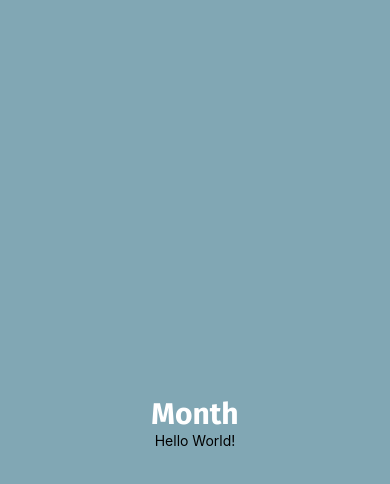
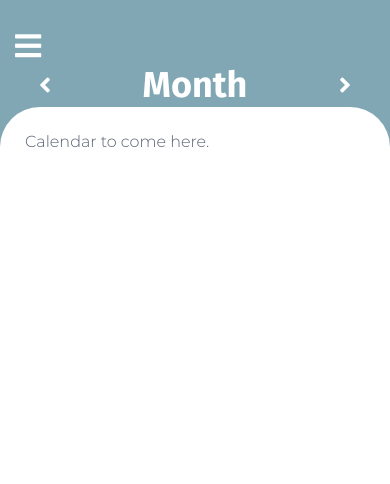
Before and after one commit to marievts/event-tracker, a React Native app: screen / in a window 390 px wide. Shown: the top 484 px of the page. Built offline with nearby package versions, Linux system fonts and the light colour scheme.

Commit message:
Index structure done
* Set up Font Awesome
* New file to handle Text generation with the right style
* Basic structure of index screen done

```diff
--- a/App.tsx
+++ b/App.tsx
@@ -1,40 +1,75 @@
-import React from 'react';
-import { StyleSheet, Text, View } from 'react-native';
-import { AppLoading } from 'expo';
-import { useFonts } from 'expo-font';
+import React from 'react'
+import { StyleSheet, View } from 'react-native'
+import { AppLoading } from 'expo'
+import { useFonts } from 'expo-font'
+import { FontAwesome5 } from '@expo/vector-icons'
+import { TitleText, ParagraphText } from './AppText'
 
 export default function App() {
   let [fontsLoaded] = useFonts({
-    'FiraSans_400Regular': require('./assets/fonts/FiraSans-Regular.ttf'),
-    'FiraSans_700Bold': require('./assets/fonts/FiraSans-Bold.ttf'),
-    'Montserrat_300Light': require('./assets/fonts/Montserrat-Light.ttf'),
-    'Montserrat_400Regular': require('./assets/fonts/Montserrat-Regular.ttf'),
-    'Montserrat_500Medium': require('./assets/fonts/Montserrat-Medium.ttf'),
-  });
+    'HeadFont_400Regular': require('./assets/fonts/FiraSans-Regular.ttf'),
+    'HeadFont_700Bold': require('./assets/fonts/FiraSans-Bold.ttf'),
+    'BodyFont_300Light': require('./assets/fonts/Montserrat-Light.ttf'),
+    'BodyFont_400Regular': require('./assets/fonts/Montserrat-Regular.ttf'),
+    'BodyFont_500Medium': require('./assets/fonts/Montserrat-Medium.ttf'),
+  })
 
   if (!fontsLoaded) {
-    return <AppLoading />;
+    return <AppLoading />
   } else {
     return (
       <View style={styles.container}>
-        <Text style={styles.title}>Month</Text>
-        <Text>Hello World!</Text>
+        <View style={styles.menuHeader}>
+          <FontAwesome5 name="bars" size={30} color="#FFF" />
+        </View>
+        <View style={styles.calendarHeader}>
+          <FontAwesome5 name="angle-left" size={24} color="#FFF" />
+          <TitleText text="Month"></TitleText>
+          <FontAwesome5 name="angle-right" size={24} color="#FFF" />
+        </View>
+        <View style={styles.body}>
+          <ParagraphText text="Calendar to come here."></ParagraphText>
+        </View>
       </View>
-    );
+    )
   }
 }
 
+//Styles
 const styles = StyleSheet.create({
   container: {
     flex: 1,
+    flexDirection: 'column',
     backgroundColor: '#81A7B4',
     color: '#57606F',
     alignItems: 'center',
     justifyContent: 'center',
+    paddingTop: 30,
   },
-  title: {
+  body: {
+    flex: 1,
+    width: '100%',
+    padding: 25,
+    backgroundColor: '#FFF',
+    borderTopStartRadius: 40,
+    borderTopEndRadius: 40,
+  },
+  calendarHeader: {
+    flexDirection: 'row',
+    width: '80%',
+    alignItems: 'center',
+    justifyContent: 'space-between',
+  },
+  menuHeader: {
+    flexDirection: 'row',
+    width: '100%',
+    alignItems: 'center',
+    justifyContent: 'flex-start',
+    paddingHorizontal: 15
+  },
+  icon: {
+    fontSize: 30,
     color: '#FFF',
-    fontFamily: 'FiraSans_700Bold',
-    fontSize: 30,
+    alignContent: 'flex-start',
   },
-});
+})
--- /dev/null
+++ b/AppText.tsx
@@ -0,0 +1,44 @@
+import React from 'react'
+import { StyleSheet, Text } from 'react-native'
+
+class TitleText extends React.Component<{
+    text: string;
+  }> {
+
+  render() {
+    return (
+      <Text style={styles.title}>
+        {this.props.text}
+      </Text>
+    )
+  }
+}
+
+class ParagraphText extends React.Component<{
+    text: string;
+  }> {
+
+  render() {
+    return (
+      <Text style={styles.paragraph}>
+        {this.props.text}
+      </Text>
+    )
+  }
+}
+
+//Styles
+const styles = StyleSheet.create({
+  title: {
+    color: '#FFF',
+    fontFamily: 'HeadFont_700Bold',
+    fontSize: 36,
+  },
+  paragraph: {
+    color: '#57606F',
+    fontFamily: 'BodyFont_300Light',
+    fontSize: 16,
+  },
+})
+
+export {TitleText, ParagraphText}
--- a/package.json
+++ b/package.json
@@ -8,9 +8,10 @@
     "test": "jest"
   },
   "dependencies": {
+    "@expo/vector-icons": "^10.0.0",
     "expo": "~39.0.2",
+    "expo-splash-screen": "~0.6.2",
     "expo-updates": "~0.3.3",
-    "expo-splash-screen": "~0.6.2",
     "react": "16.13.1",
     "react-dom": "16.13.1",
     "react-native": "~0.63.3",
--- a/tsconfig.json
+++ b/tsconfig.json
@@ -1,5 +1,6 @@
 {
   "compilerOptions": {
+    "target": "esnext",
     "allowSyntheticDefaultImports": true,
     "jsx": "react-native",
     "lib": ["dom", "esnext"],
```
